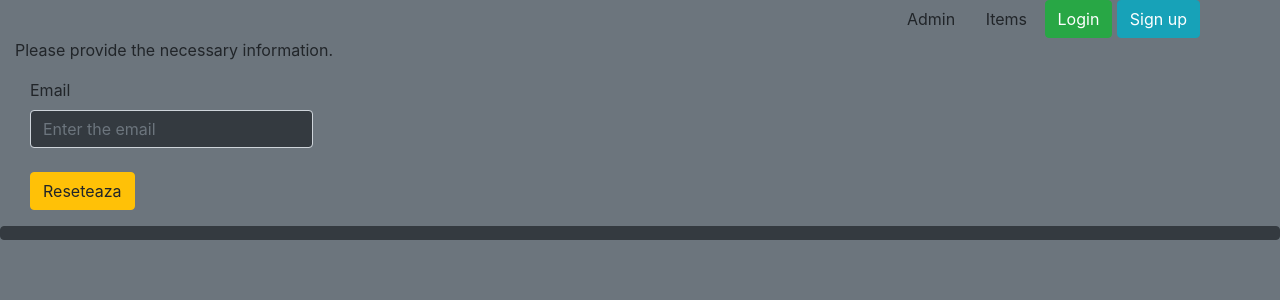
After one commit to Flavian16Vali/OnlineMarket, a Django app: template OnlineMarket/templates/registration/password_reset_form.html in a window 1280 px wide. The commit adds this page. Shown: the top 300 px of the page. Run offline with Django 4.2, Linux system fonts and the light colour scheme; the template is opened without the code that fills it, so the values that code supplies are empty; some libraries are stand-ins or nearby versions.

Commit message:
am implementat optiunea de resetare a parolei

```diff
--- a/OnlineMarket/OnlineMarket/settings.py
+++ b/OnlineMarket/OnlineMarket/settings.py
@@ -137,4 +137,4 @@ SESSION_EXPIRE_AT_BROWSER_CLOSE = True
 SESSION_COOKIE_AGE = 1800
 LOGIN_URL = '/'
 
-# AUTH_USER_MODEL = 'userprofile.CustomUser'
+EMAIL_BACKEND = 'django.core.mail.backends.console.EmailBackend'
--- /dev/null
+++ b/OnlineMarket/templates/registration/password_reset_done.html
@@ -0,0 +1,6 @@
+{% extends 'base.html' %}
+{% block content %}
+    <div class="col-md-4">
+        <p>Te rugam sa verifici emailul pentru a continua procesul de resetare</p>
+    </div>
+{% endblock %}
--- /dev/null
+++ b/OnlineMarket/templates/registration/password_reset_form.html
@@ -0,0 +1,17 @@
+{% extends 'base.html' %}
+{% block content %}
+<div class="col-md-12">
+    <p>Please provide the necessary information.</p>
+    <form method="POST">
+        {% csrf_token %}
+        <div class="col-md-3">
+            <label>Email</label>
+            <input type="text" name="email" class="form-control text-white bg-dark" placeholder="Enter the email">
+        </div>
+        <br>
+        <div class="col-md-3">
+            <button type="submit" class="btn btn-warning">Reseteaza</button>
+        </div>
+    </form>
+</div>
+{% endblock %}
```
Also changed, not shown: OnlineMarket/templates/registration/password_reset_complete.html (added, +9 -0 lines), OnlineMarket/templates/registration/password_reset_confirm.html (added, +15 -0 lines), OnlineMarket/templates/registration/password_reset_email.html (added, +10 -0 lines), OnlineMarket/static/css/style.css (line endings or trailing spaces).
